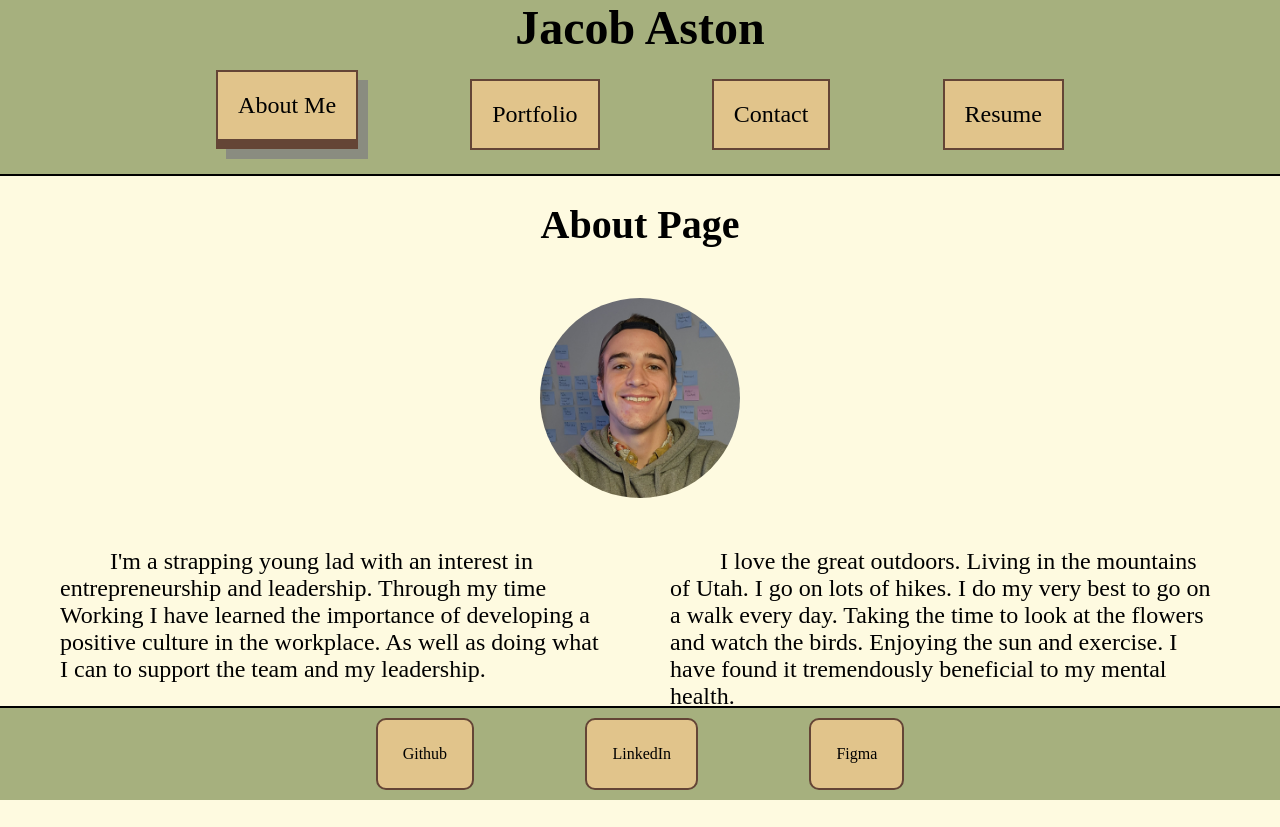
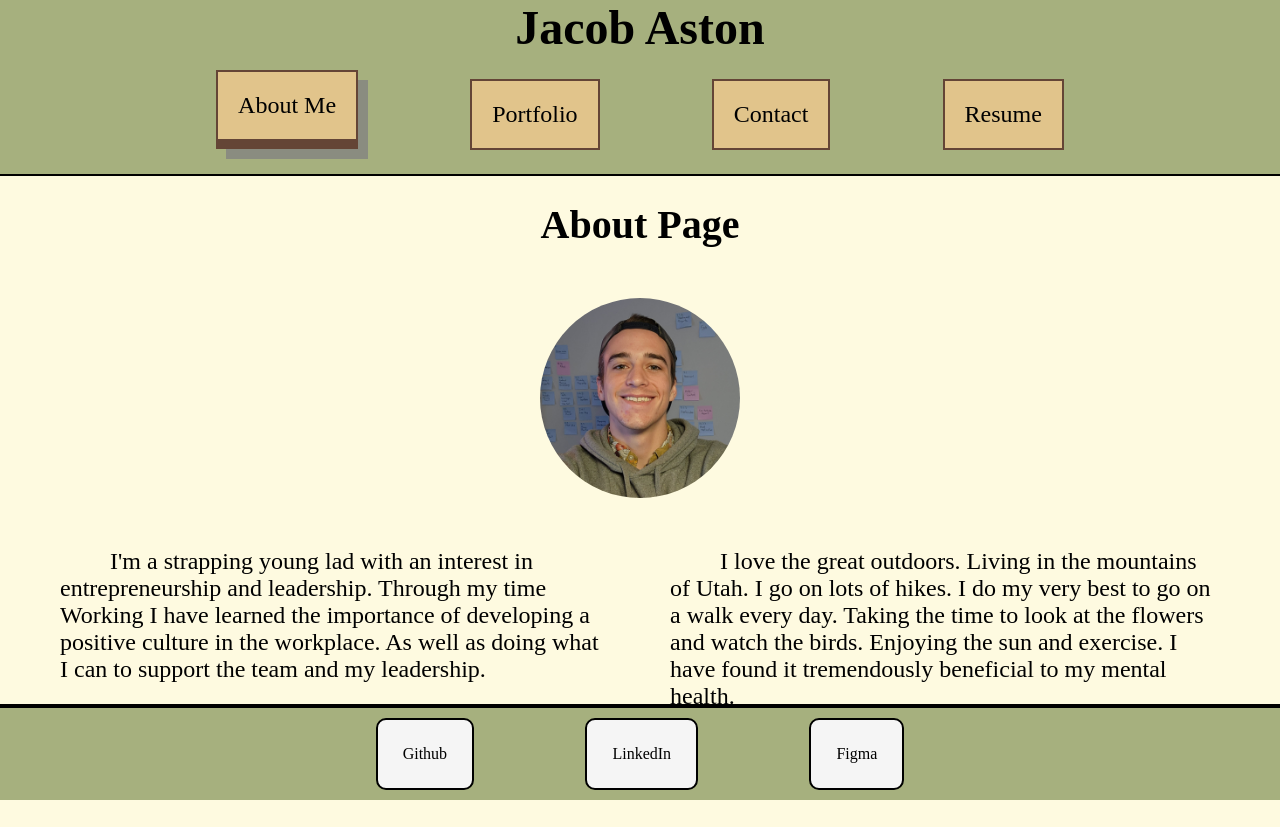
Before and after one commit to Jacob-Aston/react-portfolio, a React (Create React App) app: page / in a window 1280 px wide. Built offline with nearby package versions, Linux system fonts and the light colour scheme; the HTML template or start-up script is replaced by a standard one.

Commit message:
changed footer buttons to whitesmoke and lightrgay with black border.

```diff
--- a/src/styles/Footer.css
+++ b/src/styles/Footer.css
@@ -3,7 +3,8 @@ footer {
   position: fixed;
   width: 100%;
   bottom: 0;
-  border-top: 2px solid;
+  border-top: 4px solid;
+  border-color: black;
   z-index: 1;
 }
 
@@ -19,14 +20,14 @@ footer {
   color: black;
   padding: 15px;
   margin: 10px;
-  background-color: #e1c48b;
+  background-color: whitesmoke;
   border-radius: 10px;
   border: 2px solid;
-  border-color: #644536;
+  border-color: black;
 }
 
 .link:hover {
-  background-color: #bca371;
+  background-color: lightgray;
 }
 
 @media (min-width: 744px) {
```
